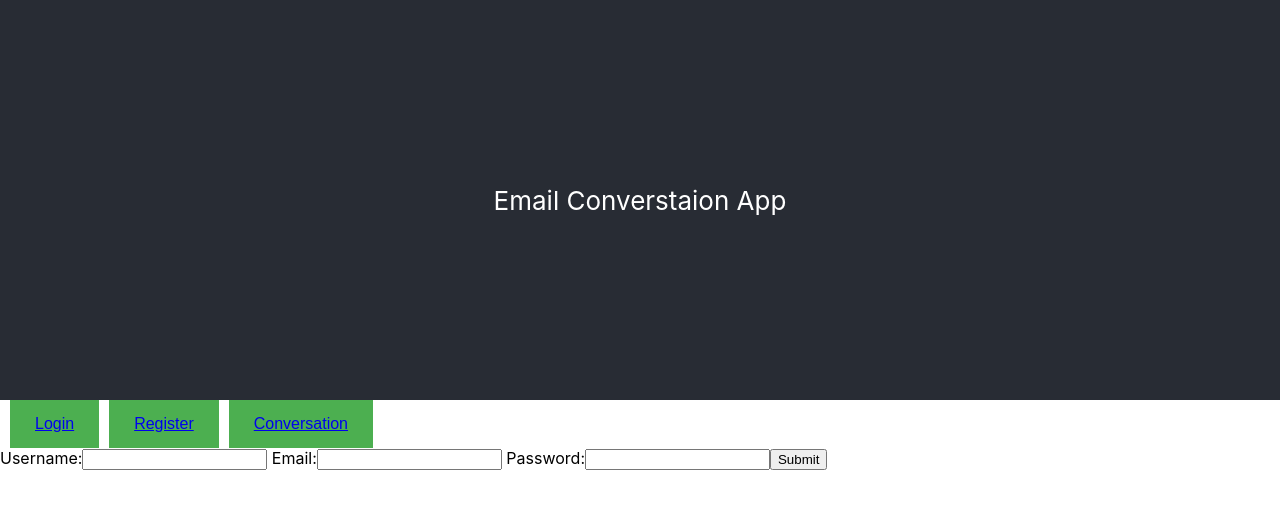
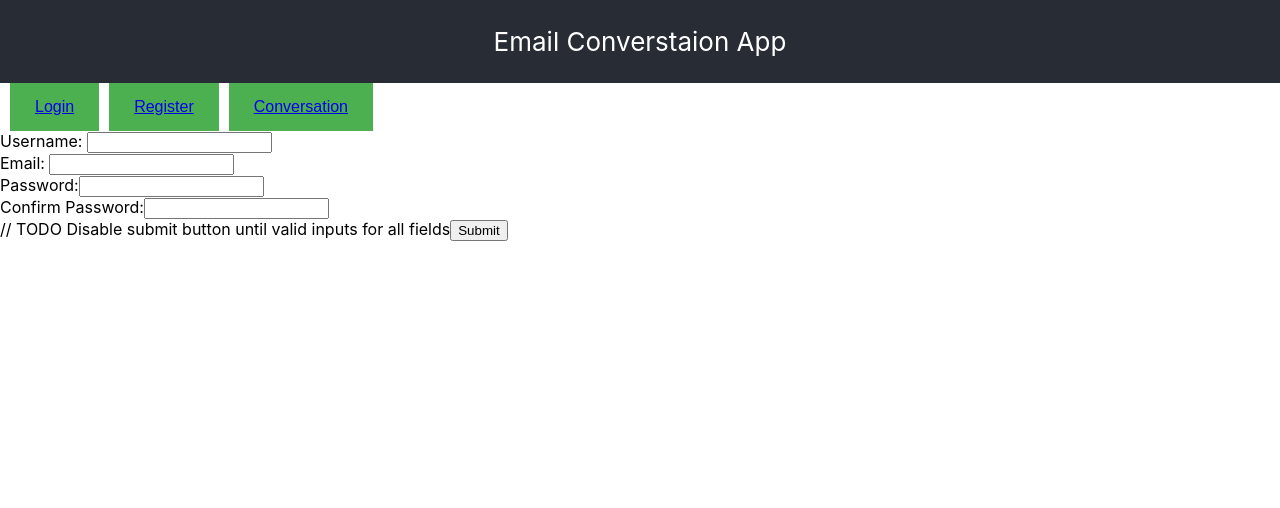
Before and after one commit to marikoja/knock_front_end, a React (Create React App) app: page /register in a window 1280 px wide. Shown: the top 508 px of the page. Built offline with nearby package versions, Linux system fonts and the light colour scheme.

Commit message:
Adds user and Users components, updates register form, moves components into folder.

```diff
--- a/src/App.css
+++ b/src/App.css
@@ -9,7 +9,7 @@
 
 .App-header {
   background-color: #282c34;
-  min-height: 50vh;
+  max-height: 50vh;
   display: flex;
   flex-direction: column;
   align-items: center;
--- a/src/App.js
+++ b/src/App.js
@@ -1,7 +1,7 @@
 import React, { Component } from 'react';
 import { BrowserRouter as Router } from 'react-router-dom';
 import './App.css';
-import Home from './Home'
+import Home from './Components/Home'
 
 class App extends Component {
   render() {
--- a/src/Conversation.js
+++ b/src/Components/Conversation.js
@@ -8,7 +8,11 @@ class Conversation extends Component {
 
     return (
       <article className='conversation-entry'>
-        <p> Testing place holder</p>
+        <p>conversation with _______</p>
+        <p>conversation 1 ...</p>
+        <p>conversation 2...</p>
+        <p>conversation 3...</p>
+
         <Reply/>
       </article>
     )
--- a/src/Home.js
+++ b/src/Components/Home.js
@@ -1,6 +1,5 @@
 import React, {Component} from 'react';
 import { BrowserRouter as Router, Route, Link } from 'react-router-dom';
-import './App.css';
 import Login from './Login'
 import Register from './Register'
 import Conversation from './Conversation'
--- a/src/Login.js
+++ b/src/Components/Login.js
@@ -1,5 +1,4 @@
 import React, {Component} from 'react';
-import './App.css';
 
 class Login extends Component{
 
--- /dev/null
+++ b/src/Components/Register.js
@@ -0,0 +1,99 @@
+import React, {Component} from 'react';
+class Register extends Component{
+
+  constructor() {
+      super();
+
+      this.state = {
+        username: '',
+        email: '',
+        password: '',
+        confirmPassword: ''
+      };
+    }
+
+    onFieldChange = (event) => {
+      const fieldName = event.target.name;
+      const fieldValue = event.target.value;
+      const updateState = {};
+      updateState[fieldName] = fieldValue;
+      this.setState(updateState);
+    }
+
+    valid = () => {
+      return this.state.username.length > 0 &&
+             this.state.password.length > 0 &&
+             this.state.email.includes('@') &&
+             (this.state.password === this.state.confirmPassword);
+    }
+
+    clearForm = () => {
+      this.setState({
+        username: '',
+        email: '',
+        password: '',
+        confirmPassword: '',
+      });
+    }
+
+    onFormSubmit = (event) => {
+      event.preventDefault();
+
+      if (this.valid()) {
+        this.props.addCardCallback(this.state);
+        this.clearForm();
+        // TODO route to users/start conversation page
+      }
+    }
+
+  render() {
+    return (
+      <form>
+        <div>
+          <label htmlFor='text'> Username: </label>
+            <input
+              name='username'
+              type='text'
+              value={this.state.username}
+              onChange={this.onFieldChange}
+            />
+        </div>
+
+        <div>
+          <label htmlFor='text'> Email: </label>
+            <input
+              name='email'
+              type='text'
+              value={this.state.email}
+              onChange={this.onFieldChange}
+            />
+
+        </div>
+
+        <div>
+          <label htmlFor='text'> Password:</label>
+            <input
+              name='password'
+              type='text'
+              value={this.state.password}
+              onChange={this.onFieldChange}
+            />
+        </div>
+
+        <div>
+          <label htmlFor='text'> Confirm Password:</label>
+            <input
+              name='confirmPassword'
+              type='text'
+              value={this.state.confirmPassword}
+              onChange={this.onFieldChange}
+            />
+        </div>
+        // TODO Disable submit button until valid inputs for all fields
+        <input type='submit' value='Submit' />
+      </form>
+    );
+  }
+}
+
+export default Register;
--- a/src/Register.js
+++ /dev/null
@@ -1,67 +0,0 @@
-import React, {Component} from 'react';
-class Register extends Component{
-
-  constructor() {
-      super();
-
-      this.state = {
-        username: '',
-        email: '',
-        password: '',
-      };
-    }
-
-    onFieldChange = (event) => {
-      const fieldName = event.target.name;
-      const fieldValue = event.target.value;
-      const updateState = {};
-      updateState[fieldName] = fieldValue;
-      this.setState(updateState);
-    }
-
-    valid = () => {
-      return this.state.username.length > 0 &&
-             this.state.password.length > 0 &&
-             this.state.email.includes('@');
-    }
-
-    clearForm = () => {
-      this.setState({
-        username: '',
-        email: '',
-        password: '',
-      });
-    }
-
-    onFormSubmit = (event) => {
-      event.preventDefault();
-
-      if (this.valid()) {
-        this.props.addCardCallback(this.state);
-        this.clearForm();
-        // TODO route to users/start conversation page
-      }
-    }
-
-  render() {
-    return (
-      <form>
-        <label htmlFor='text'> Username:
-          <input
-          name='text'/>
-        </label>
-        <label htmlFor='text'> Email:
-          <input
-          name='text'/>
-        </label>
-        <label htmlFor='text'> Password:
-          <input
-          name='text'/>
-        </label>
-        <input type='submit' value='Submit' />
-      </form>
-    );
-  }
-}
-
-export default Register;
```
Also changed, not shown: src/Components/User.js (added, +22 -0 lines), src/Components/Users.js (added, +31 -0 lines), src/Components/Message.js (renamed from src/Message.js), src/Components/Reply.js (renamed from src/Reply.js), src/Components/Timestamp.js (renamed from src/Timestamp.js).
